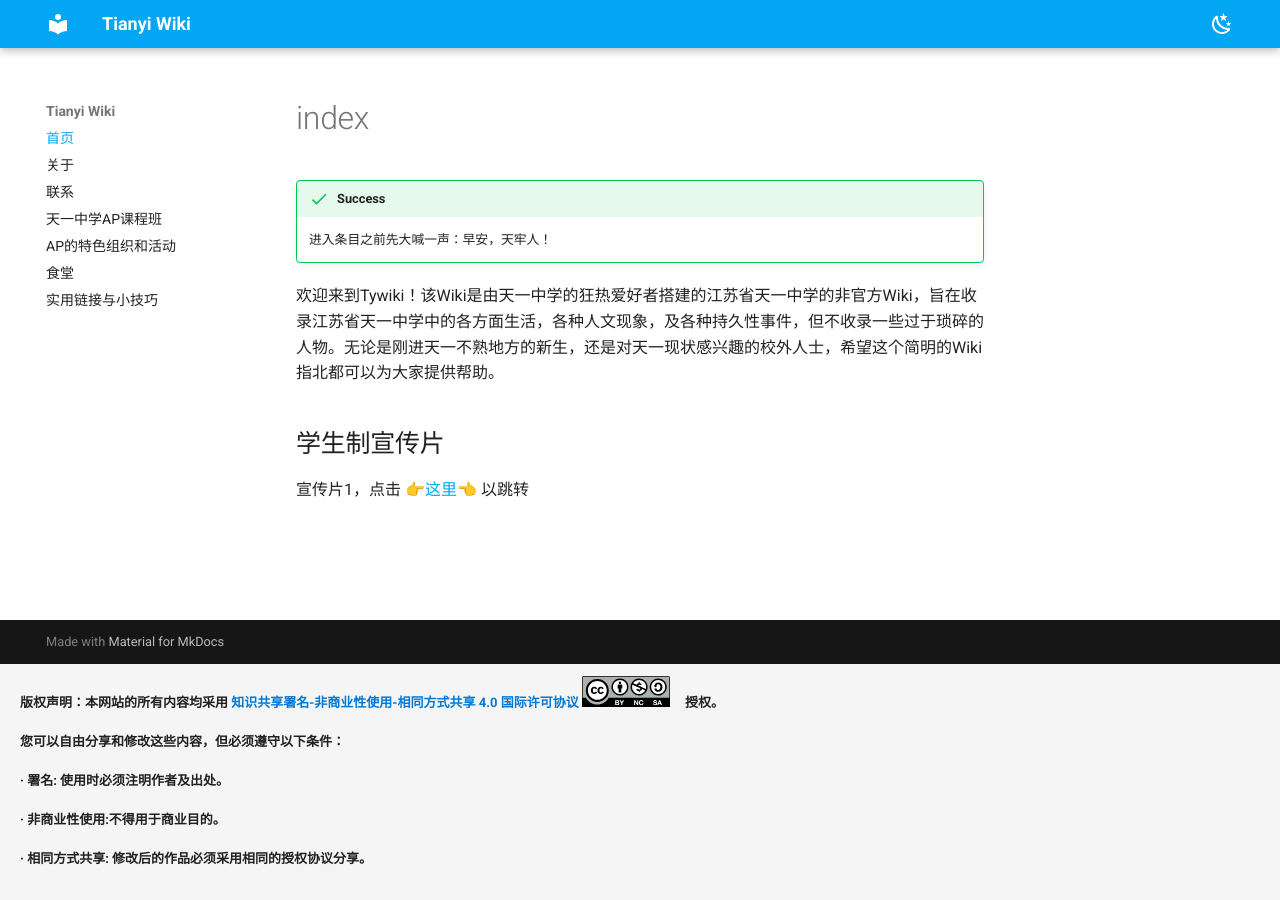
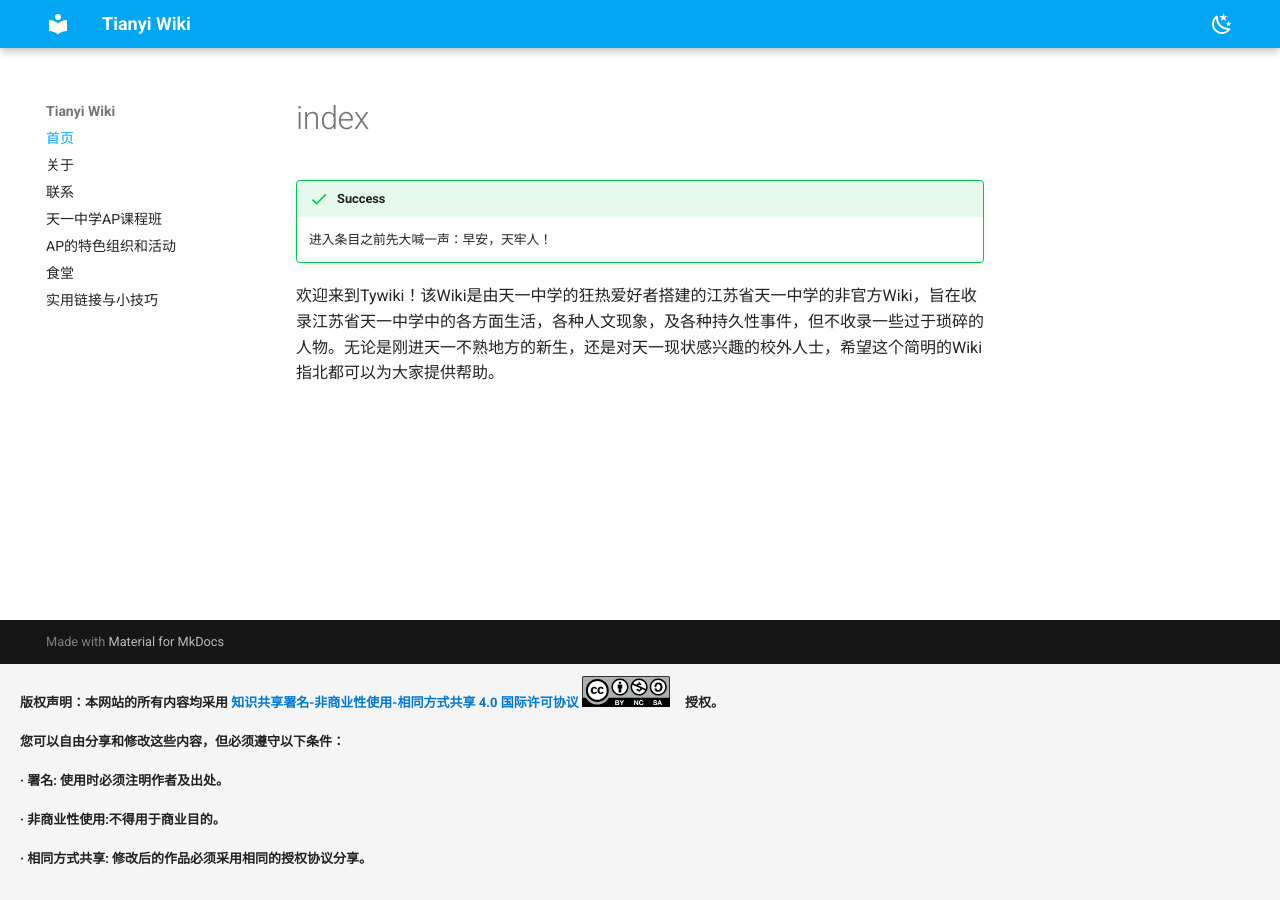
Before and after one commit to Endless-Homework/A-WIKI-ABOUT-TYAP-, an MkDocs documentation site: the page built from docs/Index.md, in a window 1280 px wide. Built offline with MkDocs 1.6.1 and Material for MkDocs 9.7.7, drawn with Linux system fonts in a browser that asks for light colours.

Commit message:
Update Index.md
删除首页搞笑内容

```diff
--- a/docs/Index.md
+++ b/docs/Index.md
@@ -8,11 +8,3 @@
 
 
 <p>欢迎来到Tywiki！该Wiki是由天一中学的狂热爱好者搭建的江苏省天一中学的非官方Wiki，旨在收录江苏省天一中学中的各方面生活，各种人文现象，及各种持久性事件，但不收录一些过于琐碎的人物。无论是刚进天一不熟地方的新生，还是对天一现状感兴趣的校外人士，希望这个简明的Wiki指北都可以为大家提供帮助。</p>
-
-
-<p>
-  <h2>学生制宣传片</h2>
-  宣传片1，点击
-  <a href="https://www.bilibili.com/video/BV1ihhVztEJW/">👉这里👈</a>
-  以跳转
-</p>
```
